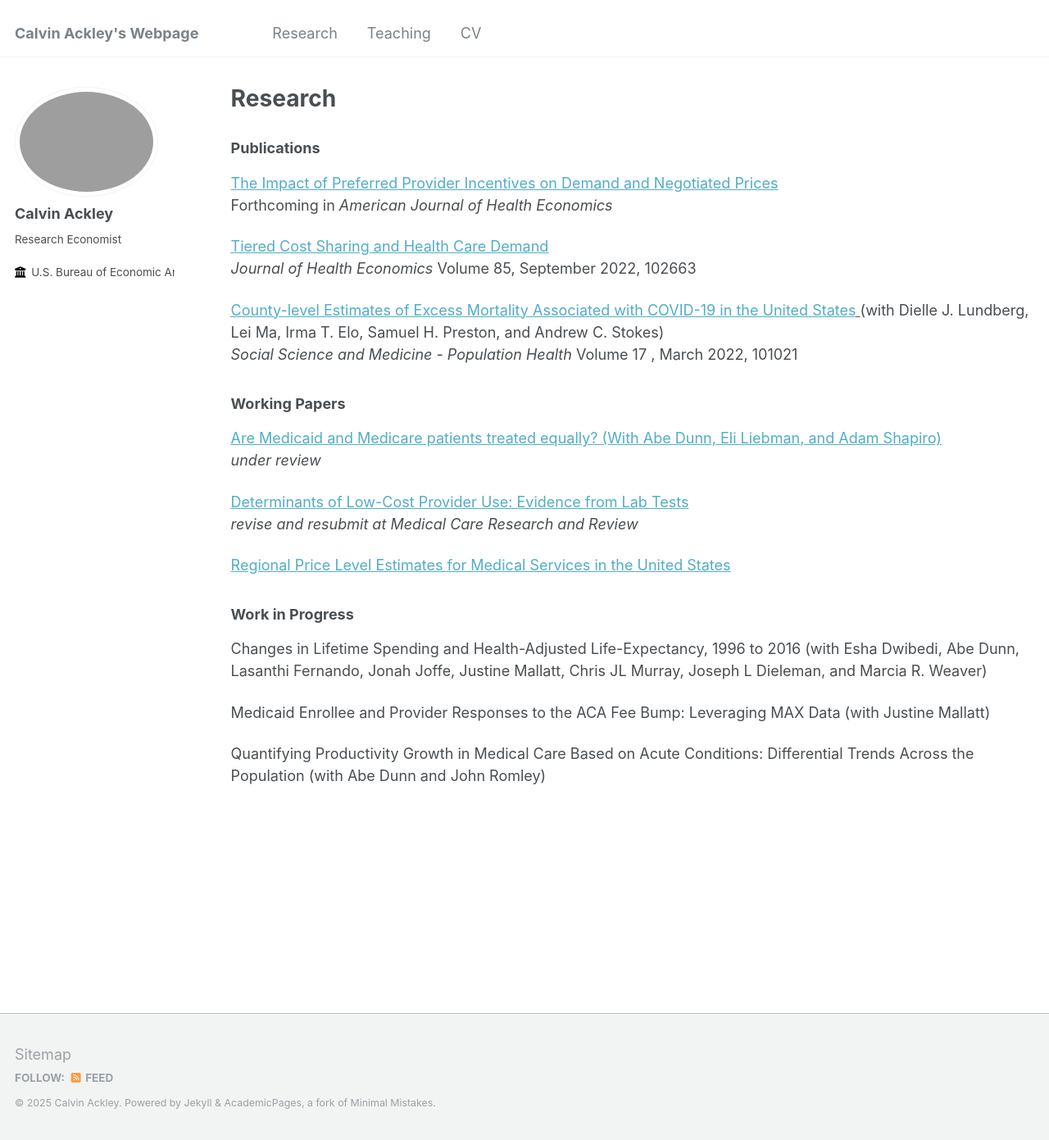
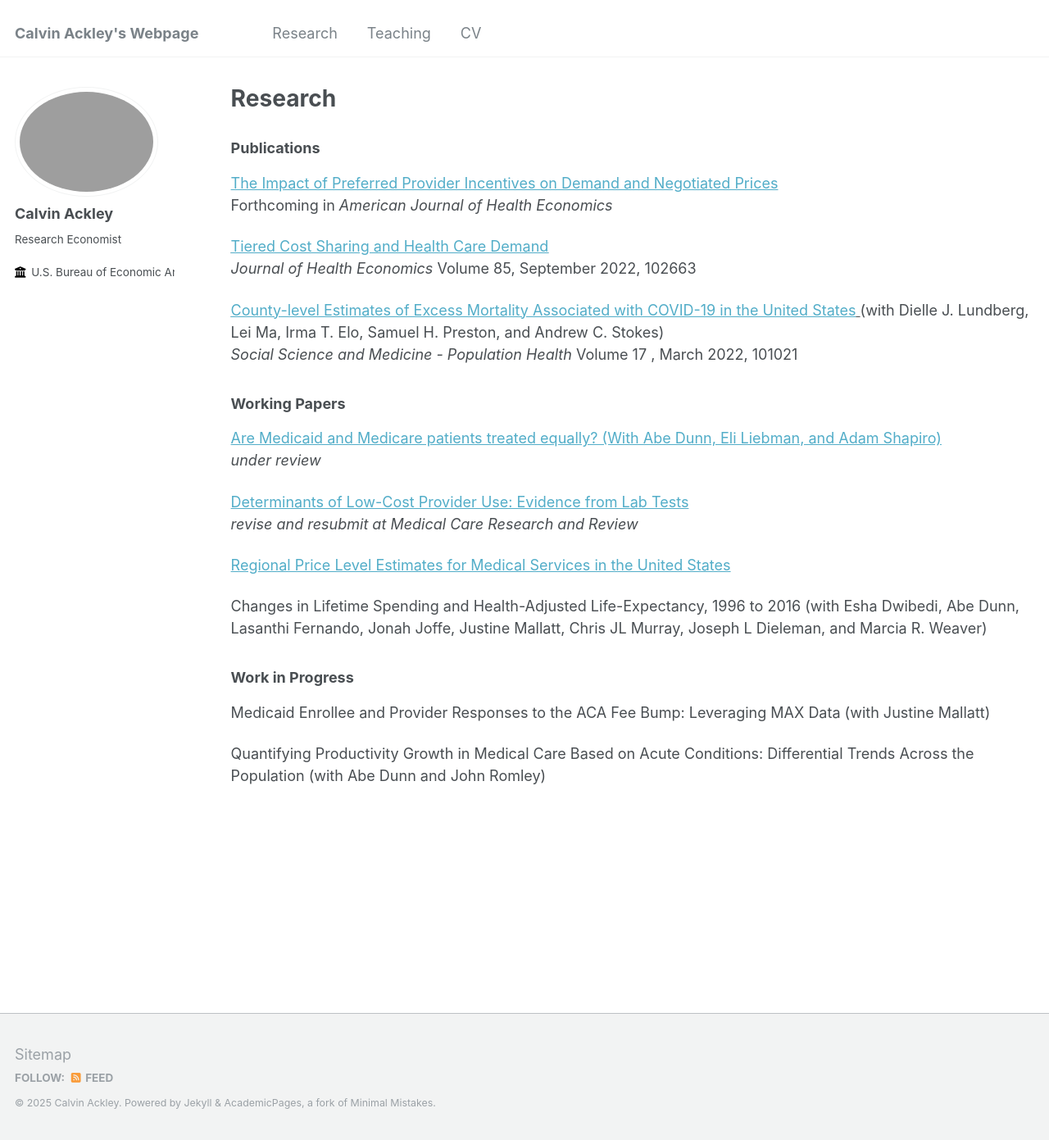
Before and after one commit to ackleycb/ackleycb.github.io, a Jekyll site: the page built from _pages/research.md, in a window 1280 px wide and 1391 px high. Shown: the whole window at 82% size. Built offline with Jekyll 4.4.1, drawn with Linux system fonts in a browser that asks for light colours.

```diff
--- a/_pages/research.md
+++ b/_pages/research.md
@@ -30,10 +30,11 @@ Lei Ma, Irma T. Elo, Samuel H. Preston, and Andrew C. Stokes) <br> *Social Scien
 
 [Regional Price Level Estimates for Medical Services in the United States](/files/Regional_Price_Levels_draft.pdf)<br>
 
+Changes in Lifetime Spending and Health-Adjusted Life-Expectancy, 1996 to 2016 (with Esha Dwibedi, Abe Dunn, Lasanthi Fernando, Jonah Joffe, Justine Mallatt, Chris JL Murray, Joseph L Dieleman, and Marcia R. Weaver)
+
 
 ### Work in Progress
 
-Changes in Lifetime Spending and Health-Adjusted Life-Expectancy, 1996 to 2016 (with Esha Dwibedi, Abe Dunn, Lasanthi Fernando, Jonah Joffe, Justine Mallatt, Chris JL Murray, Joseph L Dieleman, and Marcia R. Weaver)
 
 Medicaid Enrollee and Provider Responses to the ACA Fee Bump: Leveraging MAX Data (with Justine Mallatt)
 
```
